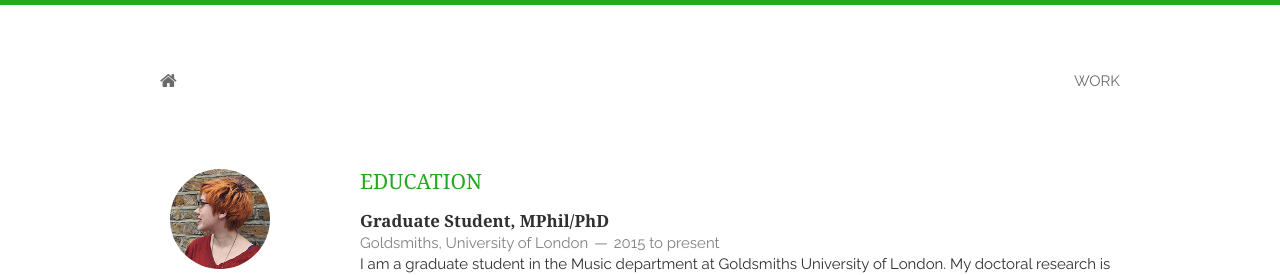
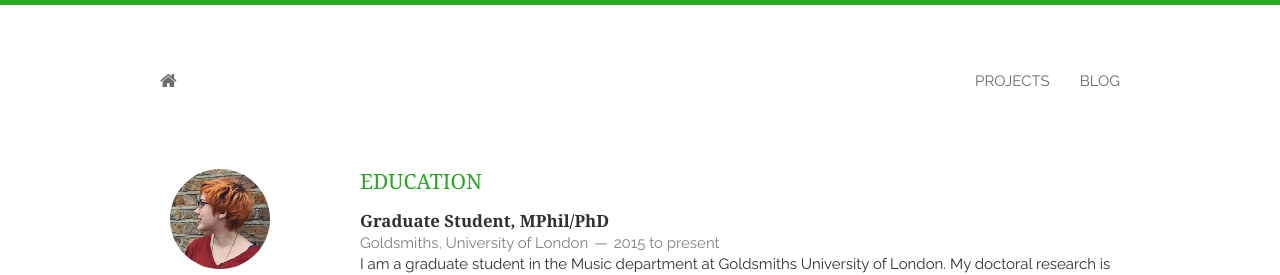
Before and after one commit to emmawinston/cv, a Jekyll site: the page built from index.html, in a window 1280 px wide and 900 px high. Shown: the top 275 px of the window. Built offline with Jekyll 4.4.1, drawn with Linux system fonts in a browser that asks for light colours; nearby versions of some CDN libraries; Markdown is read by kramdown in place of the engine named in the settings; the list of posts is cut into pages by our own code.

Commit message:
navigation

```diff
--- a/_includes/header.html
+++ b/_includes/header.html
@@ -5,7 +5,8 @@
     </div>
     <div id="navbar">
       <ul class="nav navbar-nav navbar-right">
-        <li><a href="{{ site.baseurl }}projects.html">WORK</a></li>
+        <li><a href="{{ site.baseurl }}projects.html">PROJECTS</a></li>
+        <li><a href="{{ site.baseurl }}projects.html">BLOG</a></li>
       </ul>
     </div>
   </div>
```
